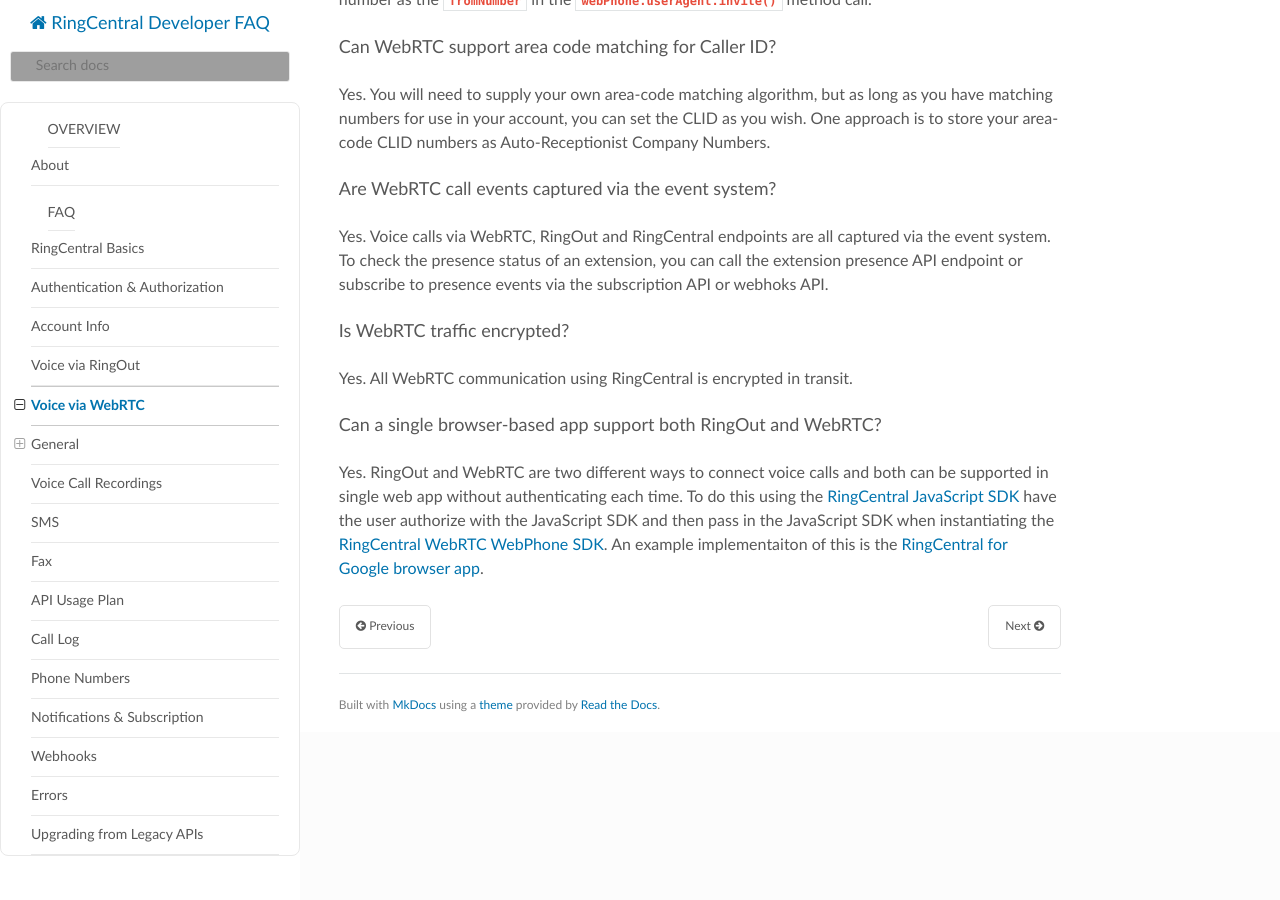
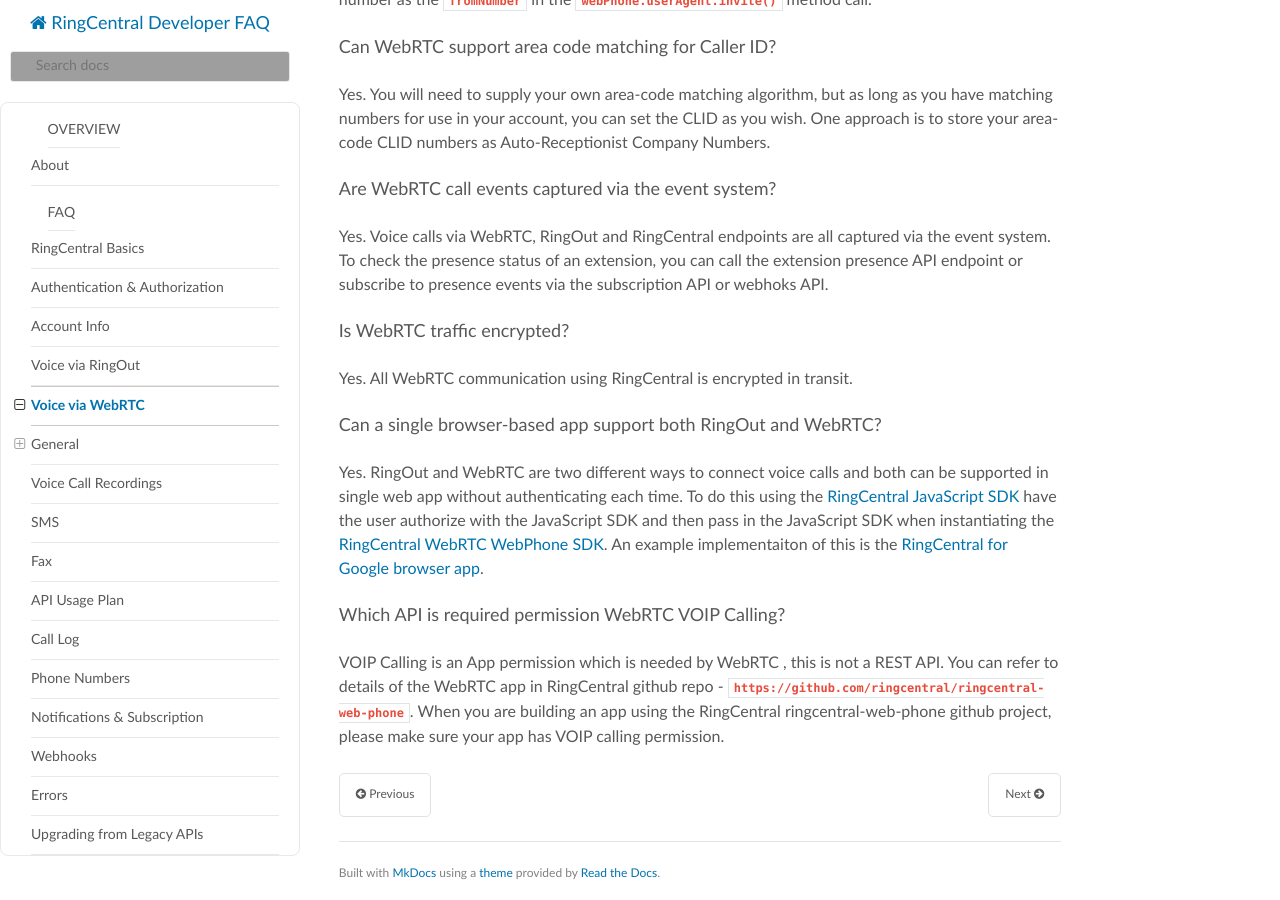
Before and after one commit to ringcentral/ringcentral-faq, an MkDocs documentation site: the page built from docs/voice_webrtc.md, in a window 1280 px wide and 900 px high, scrolled down 575 px. Built offline with MkDocs 1.6.1, drawn with Linux system fonts in a browser that asks for light colours; nearby versions of some CDN libraries; old or Windows-style settings are respelled for this version of MkDocs; grey boxes are pictures that could not be loaded.

Commit message:
Added Q & A
Added Question -> Which API is required permission WebRTC VOIP Calling?

```diff
--- a/docs/voice_webrtc.md
+++ b/docs/voice_webrtc.md
@@ -29,3 +29,6 @@
 ### Can a single browser-based app support both RingOut and WebRTC?
 
 Yes. RingOut and WebRTC are two different ways to connect voice calls and both can be supported in single web app without authenticating each time. To do this using the [RingCentral JavaScript SDK](https://github.com/ringcentral/ringcentral-js) have the user authorize with the JavaScript SDK and then pass in the JavaScript SDK when instantiating the [RingCentral WebRTC WebPhone SDK](https://github.com/ringcentral/ringcentral-web-phone). An example implementaiton of this is the [RingCentral for Google browser app](https://developers.ringcentral.com/app-gallery.html/app/312709020-312709020-7gufiGT3T3CCuCP37hMDaQ~KiLR9gZ-TTS5mivQ8TGEqQ-1210).
+
+###  Which API is required permission WebRTC VOIP Calling?
+VOIP Calling is an App permission which is needed by WebRTC , this is not a REST API. You can refer to details of the WebRTC app in RingCentral github repo - `https://github.com/ringcentral/ringcentral-web-phone`. When you are building an app using the RingCentral ringcentral-web-phone github project, please make sure your app has VOIP calling permission.
```
